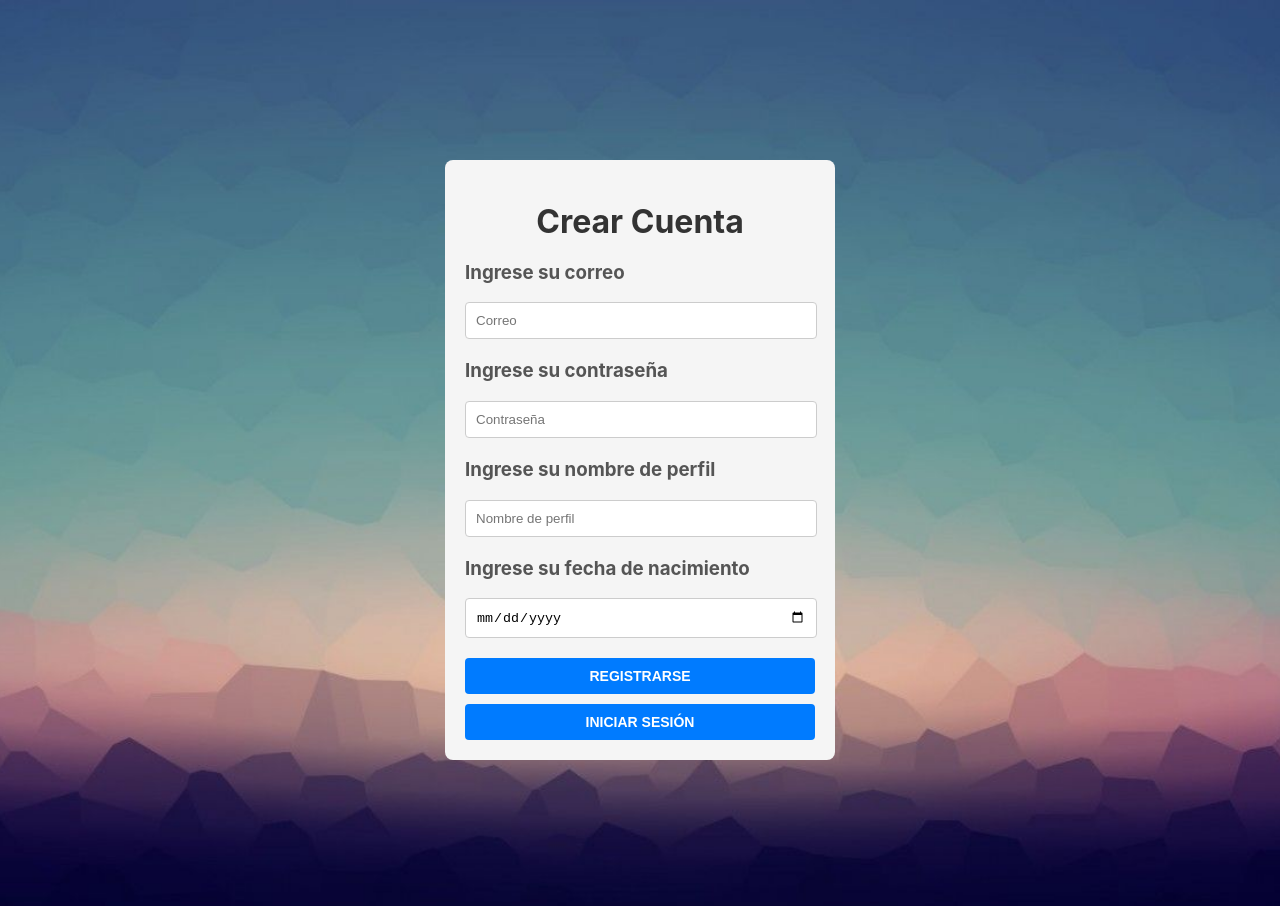
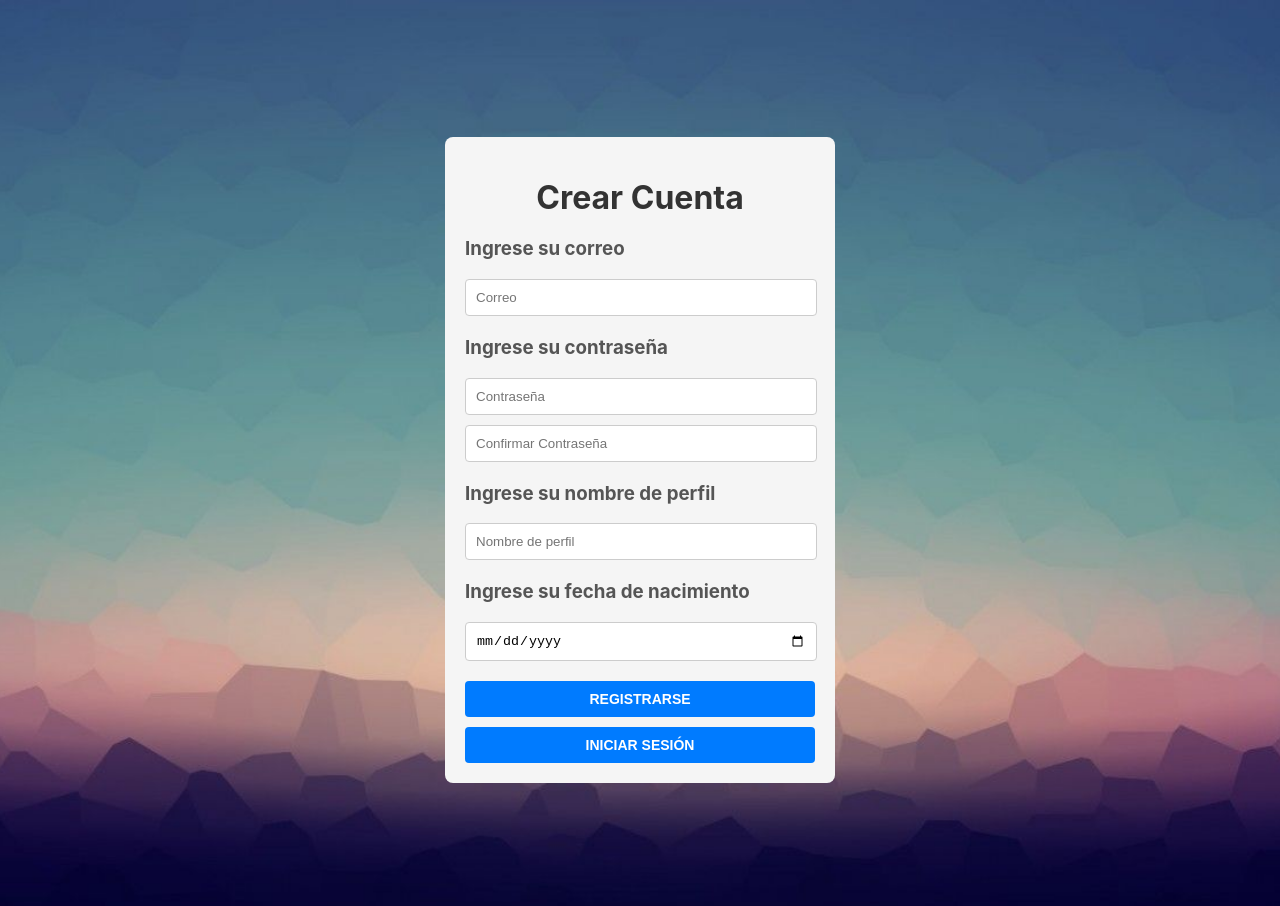
Before and after one commit to sebarro04/open-lyrics-search, a React (Create React App) app in the folder src/react/openlyrics_search/: page /signUp in a window 1280 px wide. Shown: the top 906 px of the page. Built offline with nearby package versions, Linux system fonts and the light colour scheme; no server answers; the HTML template or start-up script is replaced by a standard one.

Commit message:
Confirmar contraseña

```diff
--- a/src/react/openlyrics_search/src/components/auth/SignUp.jsx
+++ b/src/react/openlyrics_search/src/components/auth/SignUp.jsx
@@ -8,6 +8,7 @@ import {useNavigate} from 'react-router-dom'
 const SignUp = () => {
   const [email, setEmail] = useState("");
   const [password, setPassword] = useState("");
+  const [confPassword, setconfPassword] = useState("");
   const [name, setName] = useState("");
   const [birthdate, setBirthdate] = useState("");
 
@@ -27,6 +28,15 @@ const SignUp = () => {
 
   const signUp = (e) => {
     e.preventDefault();
+
+    if (password !== confPassword) {
+      var errorMessage = document.getElementById('errorLogin');
+      errorMessage.style.display = "block";
+      errorMessage.textContent = "Las contraseñas no coinciden";
+      document.getElementById('espace').style.display = "none";
+      return;
+    }
+
     createUserWithEmailAndPassword(auth, email, password)
       .then((userCredential) => {
         console.log(userCredential);
@@ -64,6 +74,13 @@ const SignUp = () => {
           value={password}
           onChange={(e) => setPassword(e.target.value)}
         ></input>
+        <input
+          className="textBoxSingUp"
+          type="password"
+          placeholder="Confirmar Contraseña"
+          value={confPassword}
+          onChange={(e) => setconfPassword(e.target.value)}
+        ></input>
         <h3 className="text">Ingrese su nombre de perfil</h3>
         <input
           className="textBoxSingUp"
```
